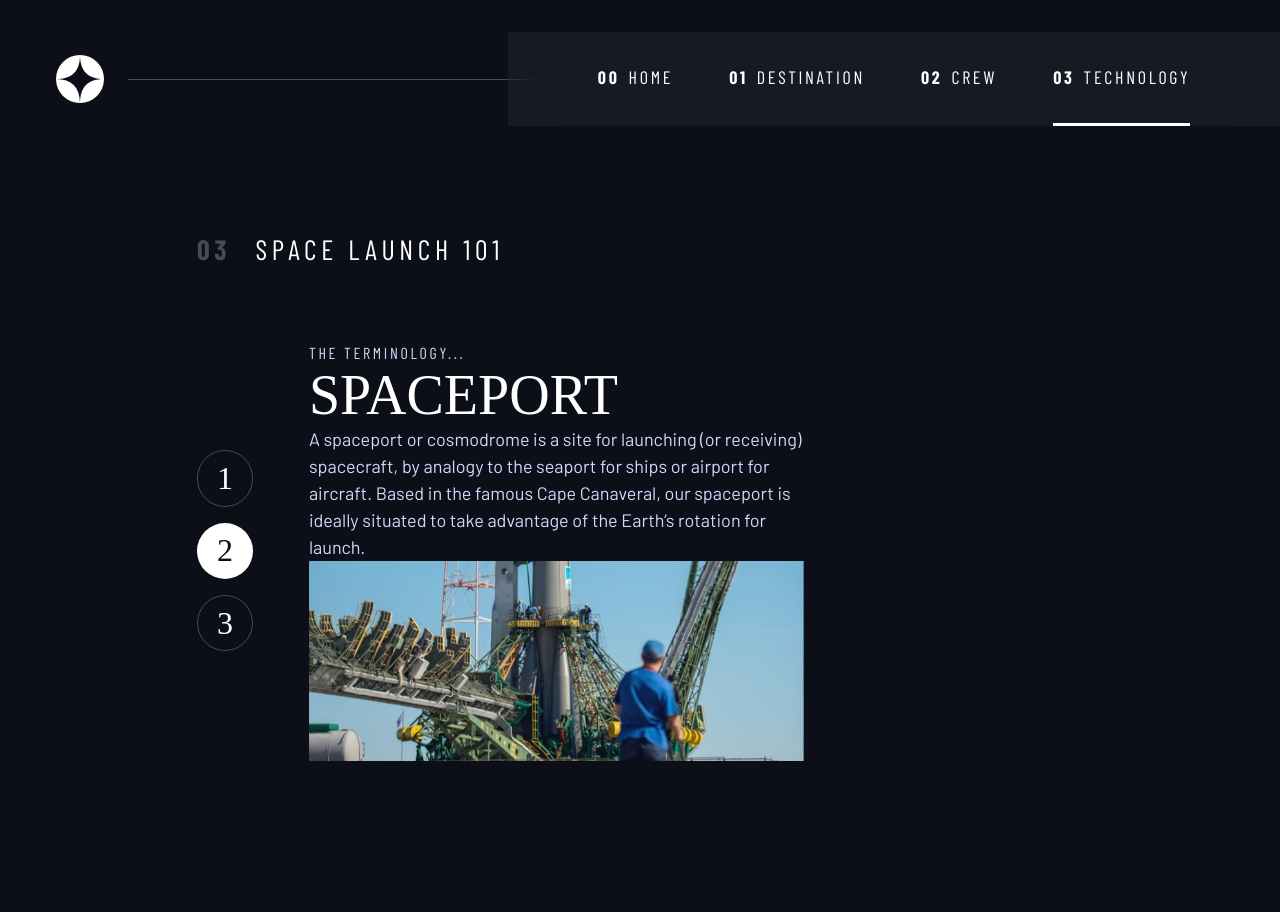
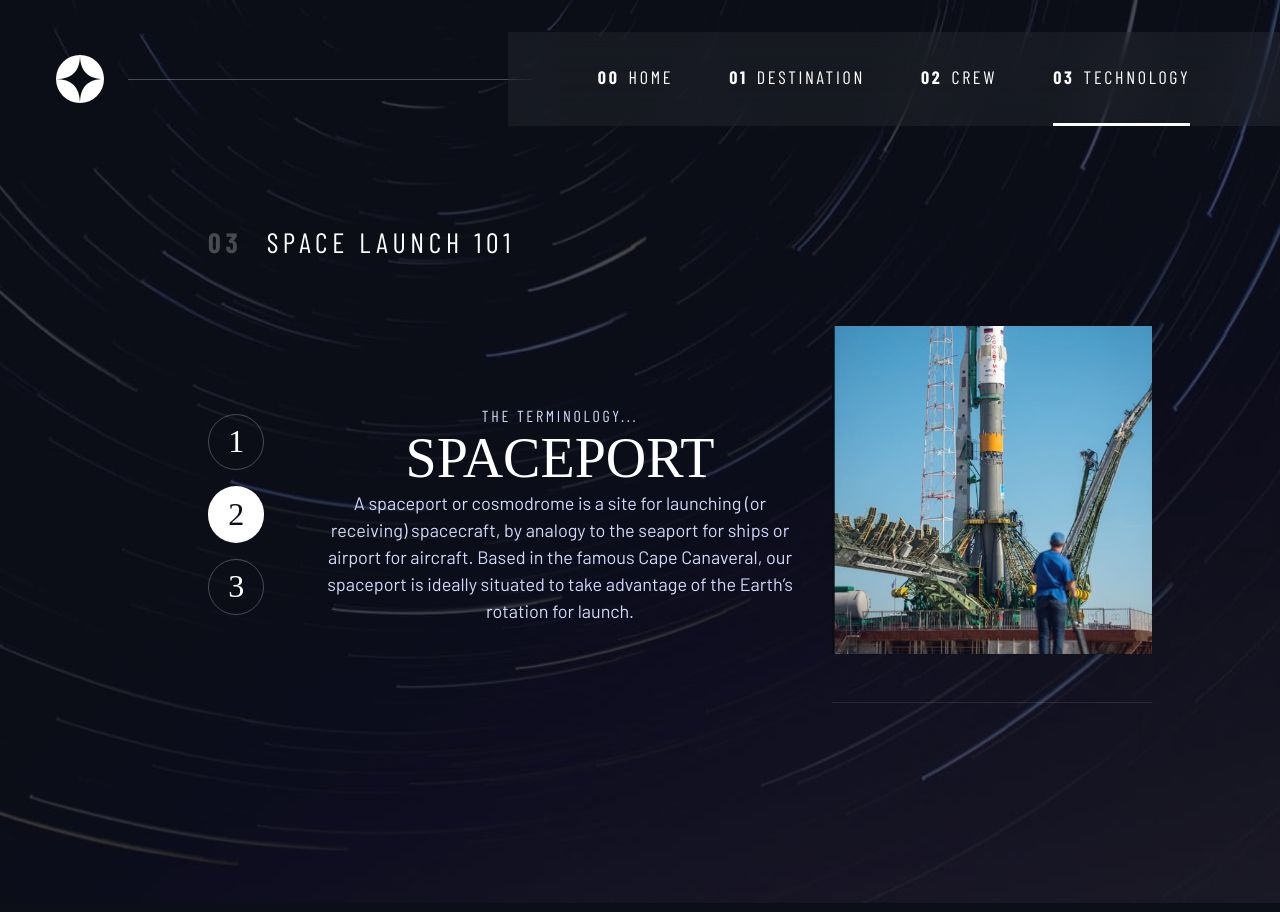
Before and after one commit to unnunhexium/space-tourism-website, a website built with Parcel: page technology.html in a window 1280 px wide. Both pictures are taken after a click on the element "technology list". Built offline with nearby package versions, Linux system fonts and the light colour scheme; a web font is replaced by a local one.

Commit message:
Prepare to deploy

```diff
--- a/index.css
+++ b/index.css
@@ -500,7 +500,6 @@ select {
 .number-indicators {
   cursor: pointer;
   flex-direction: row;
-  justify-self: start;
 }
 
 /* ----------------------------- */
@@ -561,6 +560,24 @@ body {
 @media (min-width: 45rem) {
   .crew {
     background-image: url("./assets/crew/background-crew-desktop.jpg");
+  }
+}
+
+/* technology */
+.technology {
+  background-image: url("./assets/technology/background-technology-mobile.jpg");
+}
+
+@media (min-width: 35rem) {
+  .technology {
+    background-position: center center;
+    background-image: url("./assets/technology/background-technology-tablet.jpg");
+  }
+}
+
+@media (min-width: 45rem) {
+  .technology {
+    background-image: url("./assets/technology/background-technology-desktop.jpg");
   }
 }
 
@@ -671,7 +688,7 @@ body {
 }
 
 @media (min-width: 45em) {
-  .grid-container {
+  .grid-container:not(.grid-container--technology) {
     text-align: left;
     column-gap: var(--container-gap, 2rem);
     grid-template-columns: minmax(1rem, 1fr) repeat(2, minmax(0, 30rem)) minmax(
@@ -740,7 +757,6 @@ body {
     "tabs"
     "subtitle"
     "content";
-  padding: 0;
   column-gap: 2rem;
 }
 
@@ -749,7 +765,9 @@ body {
   padding-bottom: 3rem;
 }
 
-.grid-container--technology > .vertical-image {
+.grid-container--technology > #vehicle-image,
+.grid-container--technology > #spaceport-image,
+.grid-container--technology > #capsule-image {
   grid-area: image;
   border-bottom: 1px solid hsl(var(--clr-white) / 0.1);
 }
@@ -777,7 +795,6 @@ body {
 
   .number-indicators {
     flex-direction: column;
-    justify-self: start;
   }
 
   .horizontal-image {
@@ -787,4 +804,8 @@ body {
   .grid-container--technology .vertical-image {
     display: block;
   }
+
+  .grid-container--technology > .number-indicators {
+    justify-self: start;
+  }
 }
--- a/technology.html
+++ b/technology.html
@@ -82,47 +82,10 @@
       </h1>
 
       <!-- Launch vehicle -->
-      <!-- <div id="vehicle-image"> -->
 
-      <!-- <picture>
-          <img
-            class="vertical-image"
-            src="assets/technology/image-launch-vehicle-portrait.jpg"
-            alt="the launch vehicle"
-          />
-        </picture>
-      </div> -->
       <!-- Spaceport -->
-      <!-- <div id="spaceport-image">
-        <picture hidden class="horizontal-image">
-          <img
-            class="spaceport-image"
-            src="assets/technology/image-spaceport-landscape.jpg"
-            alt="the spaceport"
-          />
-        </picture>
-        <picture hidden class="vertical-image">
-          <img
-            src="assets/technology/image-spaceport-portrait.jpg"
-            alt="the spaceport"
-          />
-        </picture>
-      </div> -->
+
       <!-- Space capsule -->
-      <!-- <div id="capsule-image">
-        <picture hidden class="horizontal-image">
-          <img
-            src="assets/technology/image-space-capsule-landscape.jpg"
-            alt="the space capsule"
-          />
-        </picture>
-        <picture hidden class="vertical-image">
-          <img
-            src="assets/technology/image-space-capsule-portrait.jpg"
-            alt="the space capsule"
-          />
-        </picture>
-      </div> -->
 
       <div
         class="number-indicators flex"
@@ -162,59 +125,82 @@
       </div>
       <!-- Vehicle -->
       <article id="vehicle-tab" class="technology-info">
+        <div>
           <h2 class="technology-subtitle">The terminology...</h2>
           <h3 class="fs-700 ff-serif uppercase">Launch vehicle</h3>
           <p class="text-accent">
-          A launch vehicle or carrier rocket is a rocket-propelled vehicle used
-          to carry a payload from Earth's surface to space, usually to Earth
-          orbit or beyond. Our WEB-X carrier rocket is the most powerful in
-          operation. Standing 150 metres tall, it's quite an awe-inspiring sight
-          on the launch pad!
+            A launch vehicle or carrier rocket is a rocket-propelled vehicle
+            used to carry a payload from Earth's surface to space, usually to
+            Earth orbit or beyond. Our WEB-X carrier rocket is the most powerful
+            in operation. Standing 150 metres tall, it's quite an awe-inspiring
+            sight on the launch pad!
           </p>
+        </div>
+      </article>
       <picture id="vehicle-image">
         <img
           class="horizontal-image"
           src="assets/technology/image-launch-vehicle-landscape.jpg"
           alt="the launch vehicle"
         />
+        <img
+          class="vertical-image"
+          src="assets/technology/image-launch-vehicle-portrait.jpg"
+          alt="the launch vehicle"
+        />
       </picture>
-      </article>
       <!-- Spaceport -->
       <article id="spaceport-tab" hidden class="technology-info">
+        <div>
           <h2 class="technology-subtitle">The terminology...</h2>
           <h3 class="fs-700 ff-serif uppercase">Spaceport</h3>
           <p class="text-accent">
             A spaceport or cosmodrome is a site for launching (or receiving)
             spacecraft, by analogy to the seaport for ships or airport for
-          aircraft. Based in the famous Cape Canaveral, our spaceport is ideally
-          situated to take advantage of the Earth’s rotation for launch.
+            aircraft. Based in the famous Cape Canaveral, our spaceport is
+            ideally situated to take advantage of the Earth’s rotation for
+            launch.
           </p>
+        </div>
+      </article>
       <picture hidden id="spaceport-image">
         <img
-            class="spaceport-image"
+          class="horizontal-image"
           src="assets/technology/image-spaceport-landscape.jpg"
           alt="the spaceport"
         />
+        <img
+          class="vertical-image"
+          src="assets/technology/image-spaceport-portrait.jpg"
+          alt="the spaceport"
+        />
       </picture>
-      </article>
       <!-- Capsule -->
       <article id="capsule-tab" hidden class="technology-info">
+        <div>
           <h2 class="technology-subtitle">The terminology...</h2>
           <h3 class="fs-700 ff-serif uppercase">Space capsule</h3>
           <p class="text-accent">
             A space capsule is an often-crewed spacecraft that uses a blunt-body
             reentry capsule to reenter the Earth's atmosphere without wings. Our
-          capsule is where you'll spend your time during the flight. It includes
-          a space gym, cinema, and plenty of other activities to keep you
-          entertained.
+            capsule is where you'll spend your time during the flight. It
+            includes a space gym, cinema, and plenty of other activities to keep
+            you entertained.
           </p>
+        </div>
+      </article>
       <picture hidden id="capsule-image">
         <img
+          class="horizontal-image"
           src="assets/technology/image-space-capsule-landscape.jpg"
           alt="the space capsule"
         />
+        <img
+          class="vertical-image"
+          src="assets/technology/image-space-capsule-portrait.jpg"
+          alt="the space capsule"
+        />
       </picture>
-      </article>
     </main>
   </body>
 </html>
--- a/technology.js
+++ b/technology.js
@@ -21,8 +21,8 @@ function selectTechnology(e) {
   } else {
     targetTab = e.target;
   }
+  const targetPanel = targetTab.getAttribute("aria-controls");
   const targetImage = targetTab.getAttribute("data-image");
-  const targetPanel = targetTab.getAttribute("aria-controls");
 
   hideContent(document, ".technology-info");
   showContent(document, [`#${targetPanel}`]);
```
Lines whose indentation alone changed are shown as unchanged.
